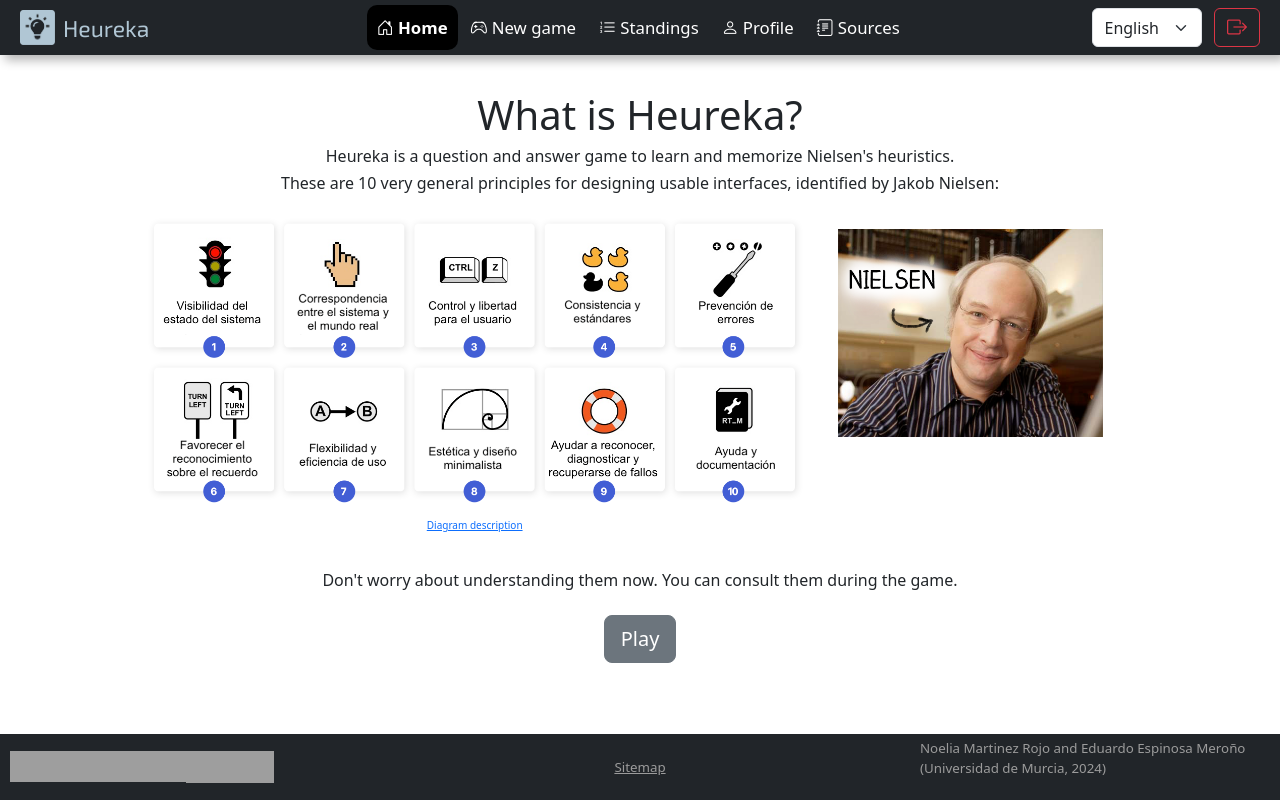
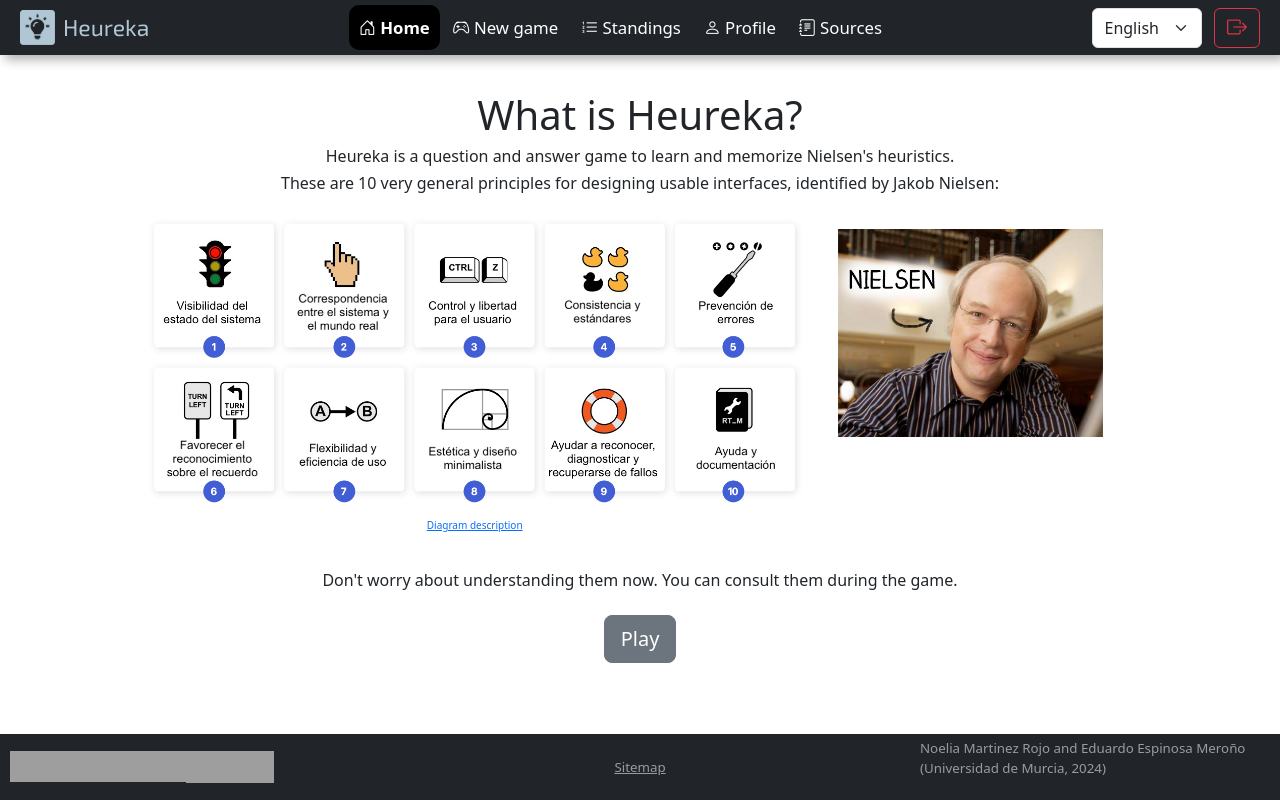
Before and after one commit to EfrosEM/Heureka, a website: page public/html/index.html in a window 1280 px wide. Drawn offline with nearby package versions, Linux system fonts and the light colour scheme; grey boxes are pictures that could not be loaded; files whose address does not match are found by name.

Commit message:
Correccion de estilo en header

```diff
--- a/public/stylesheets/style.css
+++ b/public/stylesheets/style.css
@@ -75,11 +75,6 @@
   #imagenes-home {
     max-width: 80%;
   }
-}
-
-#boton-jugar {
-  font-size: x-large;
-  padding: 10px 20px;
 }
 
 /* Móvil: pregunta y HUD apilados */
@@ -206,19 +201,23 @@ header {
   flex-wrap: wrap;
   justify-content: center;
   overflow-x: hidden;
+  padding-left: 20px;
+  padding-right: 20px;
 }
 
 #lang {
   align-self: center;
   display: flex;
-  flex-wrap: wrap;
   justify-content: center;
+  height: 40px;
 }
 
 #logo {
   padding-top: 5px;
   padding-bottom: 5px;
-  width: 165px;
+  align-self: center;
+  display: flex;
+  justify-content: center;
 }
 
 #logo a {
@@ -227,7 +226,6 @@ header {
   color: #b0c6d4;
   text-decoration: none; /* Elimina el subrayado */
   display: flex;
-  align-items: flex-end;
 }
 
 #logo img {
```
